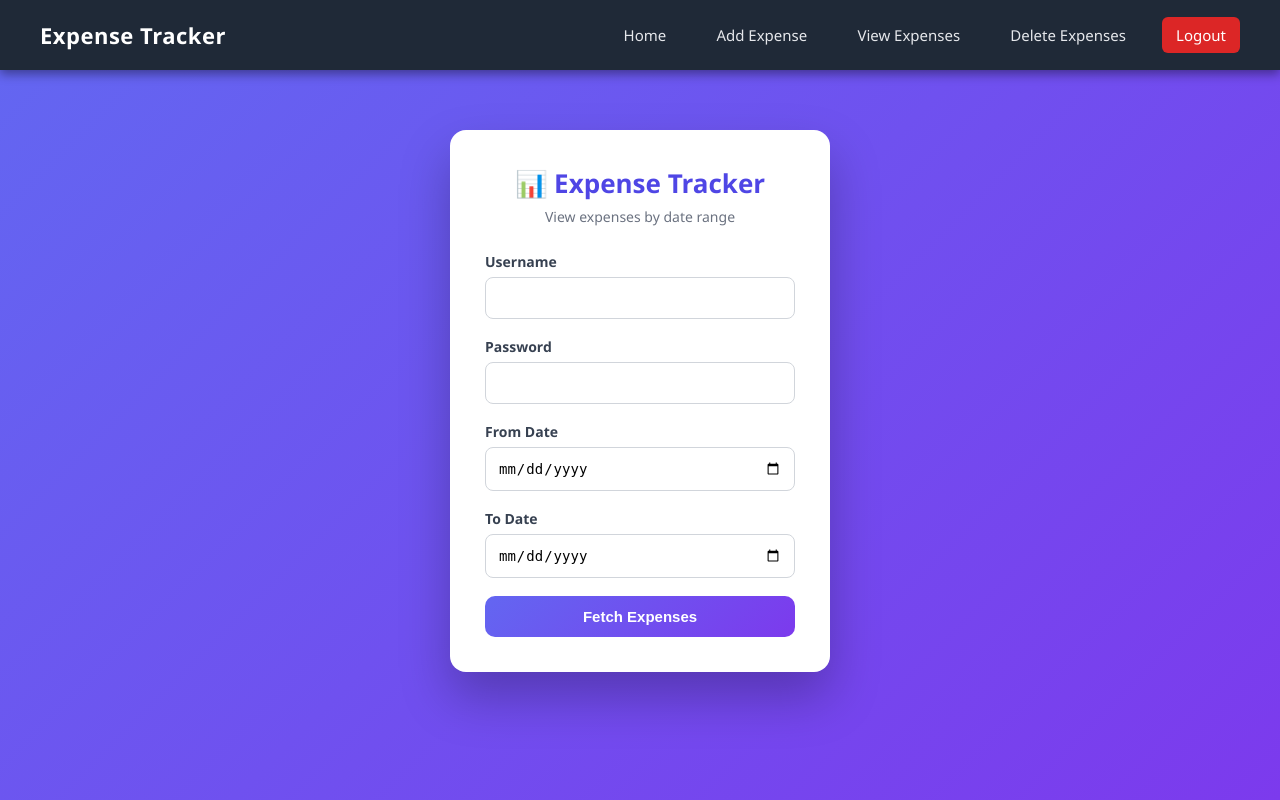
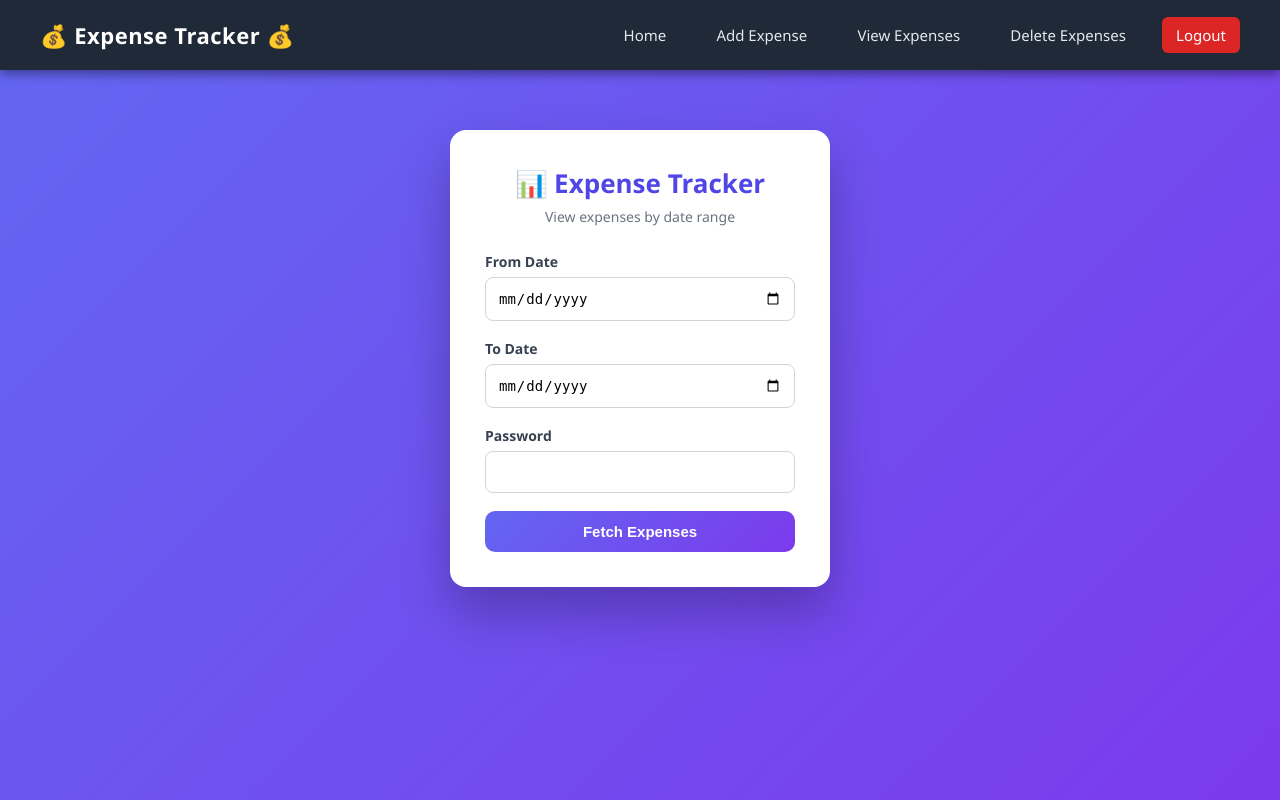
Before and after one commit to kowshik1509/Expense-Tracker, a Flask app: page /ExpenseTracker/GetExpenses in a window 1280 px wide. Run offline with Flask 2, Linux system fonts and the light colour scheme; the visitor is signed in with stand-in values (Sample User, id 1); some libraries are stand-ins or nearby versions.

Commit message:
Made some changes to UI and Two factor authentication doesn't need username again

```diff
--- a/app.py
+++ b/app.py
@@ -103,7 +103,7 @@ def add_expense():
         return render_template("add_expense.html")
 
     data = {
-        "USER_NAME": request.form["username"],
+        "USER_NAME":session["user"],
         "PASSWORD": request.form["password"],
         "PARAMS": {
             "CATEGORY": request.form["category"],
@@ -133,7 +133,7 @@ def get_expenses():
         return render_template("get_expenses.html")
 
     data = {
-        "USER_NAME": request.form["username"],
+        "USER_NAME":session["user"],
         "PASSWORD": request.form["password"],
         "PARAMS": {
             "FROM_DATE": request.form["from_date"],
@@ -164,7 +164,7 @@ def delete_expenses():
         return render_template("delete_expenses.html")
 
     data = {
-        "USER_NAME": request.form["username"],
+        "USER_NAME":session["user"],
         "PASSWORD": request.form["password"],
         "PARAMS": {
             "BEFORE_DATE": request.form["before_date"]
--- a/templates/add_expense.html
+++ b/templates/add_expense.html
@@ -73,12 +73,10 @@
     <div class="expense-subtitle">Add your expense details</div>
 
     <form method="POST">
-      <input name="username" placeholder="Username" required>
-      <input name="password" type="password" placeholder="Password" required>
       <input name="category" placeholder="Category" required>
       <input name="description" placeholder="Description" required>
       <input name="amount" type="number" placeholder="Amount" required>
-
+      <input name="password" type="password" placeholder="Password" required>
       <button type="submit">Add Expense</button>
     </form>
   </div>
--- a/templates/base.html
+++ b/templates/base.html
@@ -104,7 +104,7 @@
 <body>
 
     <nav class="navbar">
-        <div class="logo">Expense Tracker</div>
+        <div class="logo">💰 Expense Tracker 💰</div>
 
         <div class="nav-links">
             <a href="/ExpenseTracker/Home">Home</a>
--- a/templates/get_expenses.html
+++ b/templates/get_expenses.html
@@ -129,17 +129,14 @@
     <div class="expense-subtitle">View expenses by date range</div>
 
     <form method="POST">
-      <label>Username</label>
-      <input name="username" required>
-
-      <label>Password</label>
-      <input type="password" name="password" required>
-
       <label>From Date</label>
       <input type="date" name="from_date" required>
 
       <label>To Date</label>
       <input type="date" name="to_date" required>
+
+      <label>Password</label>
+      <input type="password" name="password" required>
 
       <button type="submit">Fetch Expenses</button>
     </form>
```
Also changed, not shown: templates/delete_expenses.html (+2 -5 lines).
